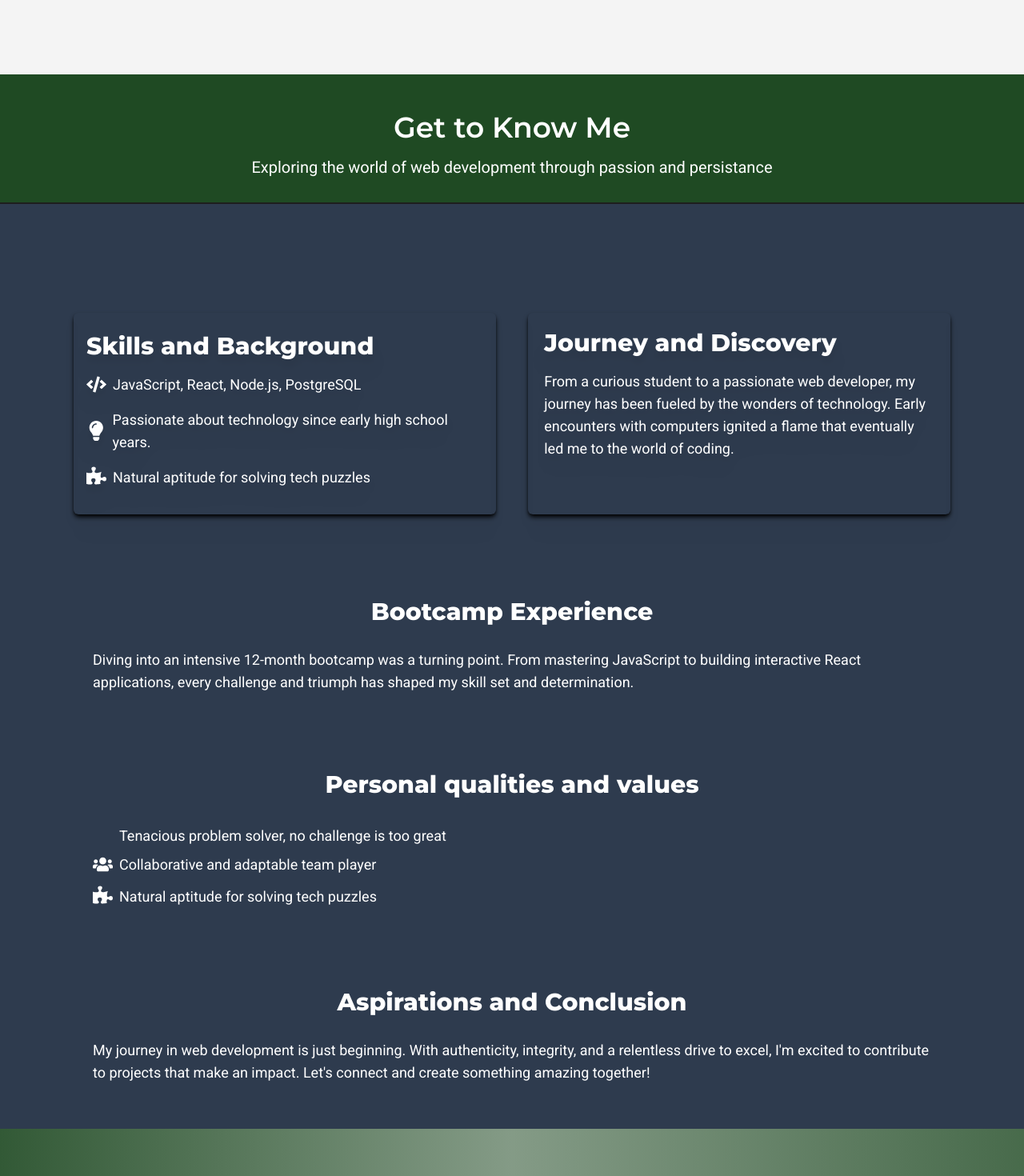
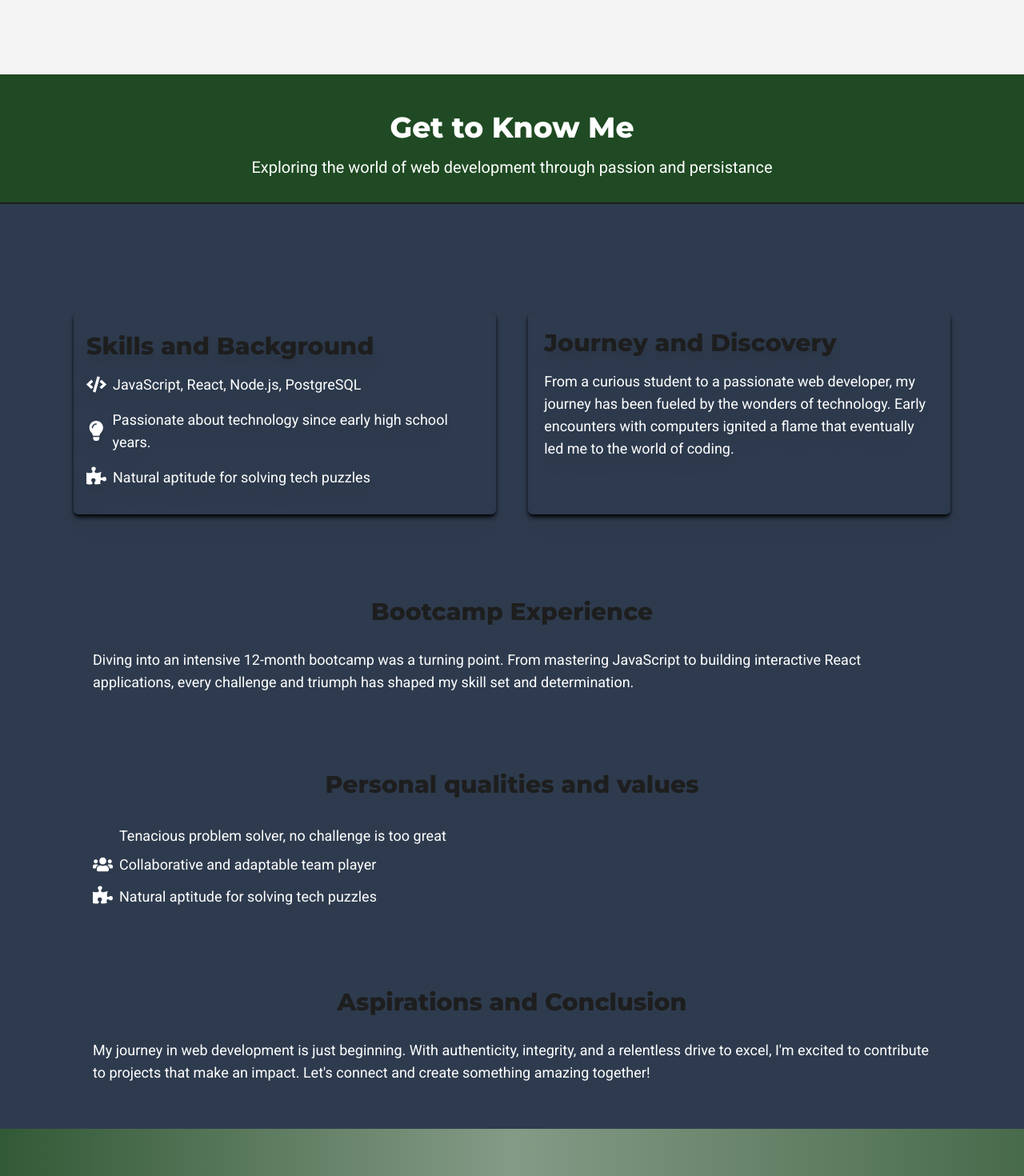
Before and after one commit to Riyaazct/myPortfolio, a React (Vite) app: page / in a window 1280 px wide. Shown: the part 2980-4450 px from the top of the page at 80% size. Built offline with nearby package versions, Linux system fonts and the light colour scheme; no server answers; some icons are missing.

Commit message:
adjust css in about

```diff
--- a/src/pages/AboutMe.jsx
+++ b/src/pages/AboutMe.jsx
@@ -12,8 +12,8 @@ const AboutMe = () => {
   return (
     <section id="about" className="bg-[#2E3B4E] w-full pb-10">
       {/* Title */}
-      <div className="h-[8.062rem] bg-[#1F4A23] text-[#FFFFFF] text-center flex flex-col justify-center border-b-2 border-b-[#1E1E1E] lg:p-20 ">
-        <h2 className="text-2xl font-semibold md:text-3xl md:p-2 xl:text-4xl xl:p-4">
+      <div className="h-[8.062rem] bg-[#1F4A23] text-white text-center flex flex-col justify-center border-b-2 border-b-[#1E1E1E] lg:p-20 ">
+        <h2 className="text-2xl font-bold md:text-3xl md:p-2 xl:text-4xl xl:p-4">
           Get to Know Me
         </h2>
         <p className="text-xs md:text-sm lg:text-lg xl:text-xl">
@@ -26,23 +26,23 @@ const AboutMe = () => {
         {/* Card container */}
         <div className="lg:hover:bg-[#1F4A23] text-left px-2 py-6 rounded-md shadow-md drop-shadow-xl shadow-black">
           {/* Card 1 */}
-          <h3 className="text-xl text-[#FFFFFF] font-bold pb-2 ml-2 lg:text-2xl xl:text-3xl">
+          <h3 className="text-xl text-[#1E1E1E] font-bold pb-2 ml-2 lg:text-2xl xl:text-3xl">
             Skills and Background
           </h3>
-          <div className="flex items-center justify-start p-2 text-[0.98rem] xl:text-lg text-[#FFFFFF]">
+          <div className="flex items-center justify-start p-2 text-[0.98rem] xl:text-lg text-white">
             <FaCode color="#FFFFFF" size={25} />
             <p className="ml-2 ">
               JavaScript, React, Node.js, PostgreSQL
             </p>
           </div>
-          <div className="flex items-center justify-start p-2 text-[0.98rem] xl:text-lg text-[#FFFFFF]">
+          <div className="flex items-center justify-start p-2 text-[0.98rem] xl:text-lg text-white">
             <FaLightbulb color="#FFFFFF" size={25} />
             <p className="ml-2 ">
               Passionate about technology since early high school
               years.
             </p>
           </div>
-          <div className="flex items-center justify-start px-2 pb-2 pt-1 text-[0.98rem] xl:text-lg text-[#FFFFFF]">
+          <div className="flex items-center justify-start px-2 pb-2 pt-1 text-[0.98rem] xl:text-lg text-white">
             <FaPuzzlePiece color="#FFFFFF" size={25} />
             <p className="mt-1 ml-2 ">
               Natural aptitude for solving tech puzzles
@@ -53,10 +53,10 @@ const AboutMe = () => {
 
         <div className="lg:hover:bg-[#1F4A23] text-left px-3 pb-6 pt-2 rounded-md shadow-md drop-shadow-xl shadow-black">
           {/* Card 2 */}
-          <h4 className="text-xl text-[#FFFFFF] font-bold pt-3 pb-2 ml-2 lg:text-2xl xl:text-3xl">
+          <h3 className="text-xl text-[#1E1E1E] font-bold pt-3 pb-2 ml-2 lg:text-2xl xl:text-3xl">
             Journey and Discovery
-          </h4>
-          <div className="flex items-center text-sm text-[#FFFFFF]">
+          </h3>
+          <div className="flex items-center text-sm text-white">
             <p className="max-w-lg p-2 text-[0.98rem] xl:text-lg text-left ">
               From a curious student to a passionate web developer, my
               journey has been fueled by the wonders of technology.
@@ -71,10 +71,10 @@ const AboutMe = () => {
       <div className="max-w-[1200px] lg:mx-auto">
         {/* Bootcamp experience */}
         <div className="max-w-[90%] mx-auto text-left mt-16 p-4 lg:mt-20">
-          <h3 className="text-[#FFFFFF] text-2xl font-bold py-2 lg:text-center lg:pb-7 lg:text-3xl">
+          <h3 className="text-[#1E1E1E] text-2xl font-bold py-2 lg:text-center lg:pb-7 lg:text-3xl">
             Bootcamp Experience
           </h3>
-          <p className="text-[#FFFFFF] text-[1.1rem] xl:text-lg">
+          <p className="text-white text-[1.1rem] xl:text-lg">
             Diving into an intensive 12-month bootcamp was a turning
             point. From mastering JavaScript to building interactive
             React applications, every challenge and triumph has shaped
@@ -85,24 +85,24 @@ const AboutMe = () => {
 
         {/* Personal qualities and values */}
         <div className="max-w-[90%] mx-auto text-left mt-8 p-4 lg:mt-14">
-          <h3 className="text-[#FFFFFF] text-2xl font-bold py-2 lg:text-center lg:pb-7 lg:text-3xl">
+          <h3 className="text-[#1E1E1E] text-2xl font-bold py-2 lg:text-center lg:pb-7 lg:text-3xl">
             Personal qualities and values
           </h3>
-          <div className="flex items-center py-1 text-[#FFFFFF]">
+          <div className="flex items-center py-1 text-white">
             <LiaToolsSolid size={25} />
-            <p className="text-[#FFFFFF] text-[1.1rem] ml-2 xl:text-lg">
+            <p className="text-white text-[1.1rem] ml-2 xl:text-lg">
               Tenacious problem solver, no challenge is too great
             </p>
           </div>
-          <div className="flex items-center py-1 text-[#FFFFFF]">
+          <div className="flex items-center py-1 text-white">
             <FaUsers size={25} />
-            <p className="text-[#FFFFFF] text-[1.1rem] ml-2 xl:text-lg">
+            <p className="text-white text-[1.1rem] ml-2 xl:text-lg">
               Collaborative and adaptable team player
             </p>
           </div>
-          <div className="flex items-center py-1 text-[#FFFFFF]">
+          <div className="flex items-center py-1 text-white">
             <FaPuzzlePiece size={25} />
-            <p className="text-[#FFFFFF] text-[1.1rem] ml-2 xl:text-lg pt-1">
+            <p className="text-white text-[1.1rem] ml-2 xl:text-lg pt-1">
               Natural aptitude for solving tech puzzles
             </p>
           </div>
@@ -111,10 +111,10 @@ const AboutMe = () => {
 
         {/* Aspirations and Conclusion */}
         <div className="max-w-[90%] mx-auto text-left mt-8 p-4 lg:mt-14">
-          <h3 className="text-[#FFFFFF] text-2xl font-bold py-2 lg:text-center lg:pb-7 lg:text-3xl">
+          <h3 className="text-[#1E1E1E] text-2xl font-bold py-2 lg:text-center lg:pb-7 lg:text-3xl">
             Aspirations and Conclusion
           </h3>
-          <p className="text-[#FFFFFF] text-[1.1rem] xl:text-lg">
+          <p className="text-white text-[1.1rem] xl:text-lg">
             My journey in web development is just beginning. With
             authenticity, integrity, and a relentless drive to excel,
             I'm excited to contribute to projects that make an impact.
```
